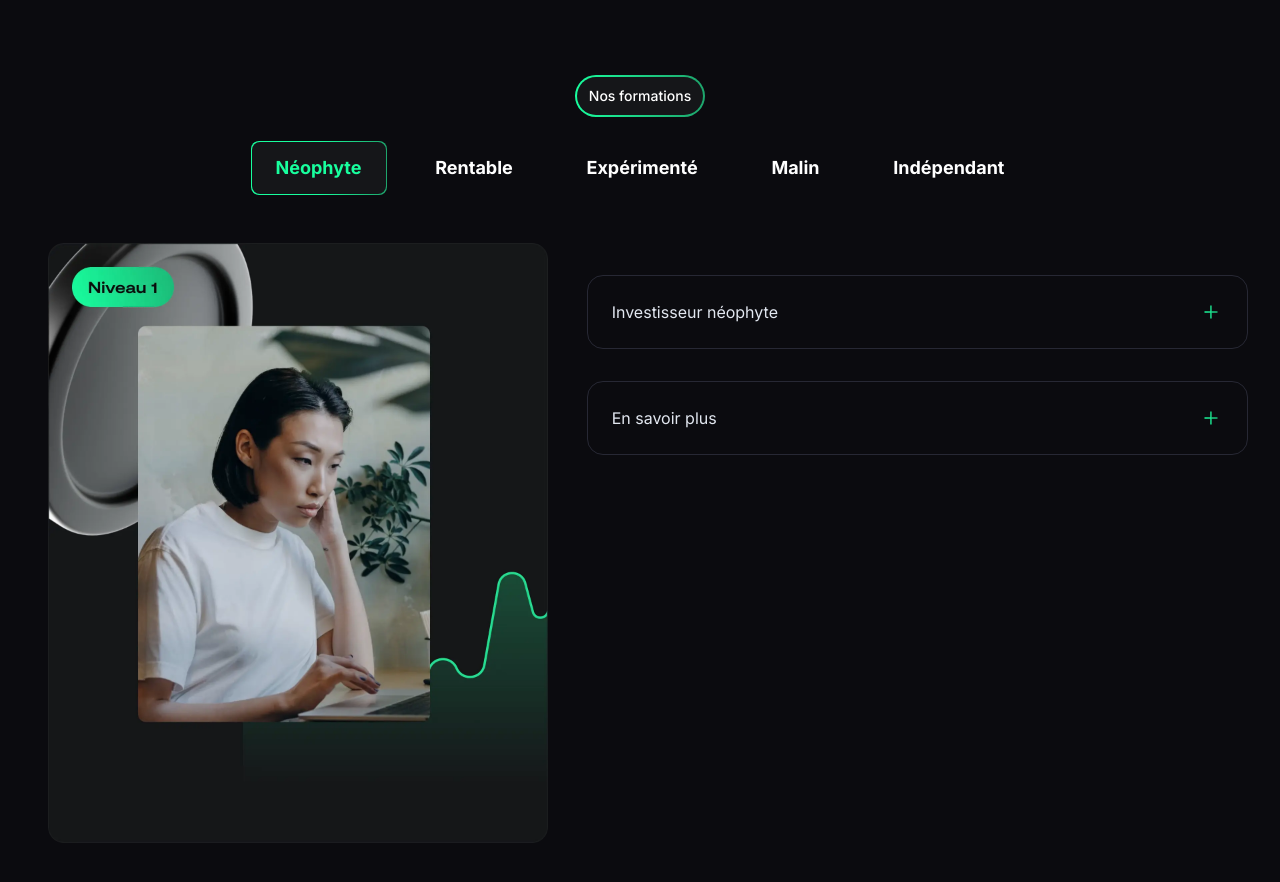
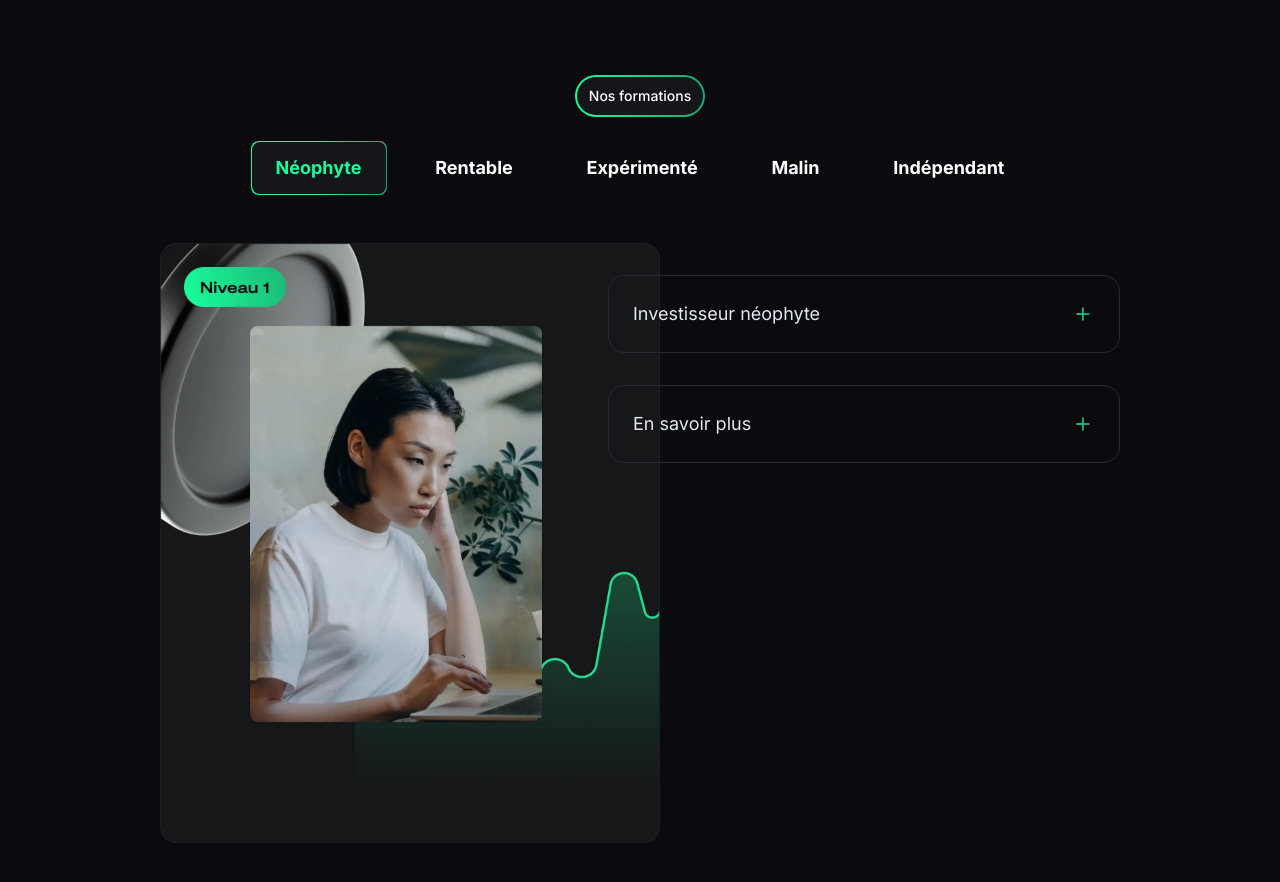
Before and after one commit to neharadialcode486/components-with-tailwind, a plain HTML site: page index.html in a window 1280 px wide. Drawn offline with nearby package versions, Linux system fonts and the light colour scheme.

Commit message:
updates done

```diff
--- a/index.html
+++ b/index.html
@@ -17,8 +17,8 @@
             sm: "600px",
             md: "728px",
             lg: "984px",
-            xl: "1240px",
-            "2xl": "1496px",
+            xl: "1320px",
+            "2xl": "1320px",
           },
         },
         extend: {}
@@ -78,15 +78,16 @@
       <div class="pt-10 pb-[70px] max-lg:pb-10">
         <!-- Content 1 -->
         <div id="content1" class="tabsInfo relative rounded-3xl">
-          <div class="flex max-lg:flex-col justify-center gap-12">
-            <div class="w-5/12 max-lg:w-full max-lg:flex max-lg:items-center max-lg:justify-center pl-4">
+          <div class="flex max-[1024px]:flex-col justify-center gap-12">
+            <div
+              class="w-5/12 max-[1024px]:w-full max-[1024px]:flex max-[1024px]:items-center max-[1024px]:justify-center">
               <img class="max-xl:w-full max-w-[500px]" src="./assets/images/webp/tab-1-img-1.webp" alt="image">
             </div>
             <div
-              class="w-7/12 max-lg:w-full max-lg:flex max-lg:items-center max-lg:justify-center max-lg:flex-col max-lg:pt-5 max-w-[764px] mt-8">
+              class="w-7/12 max-[1024px]:w-full max-[1024px]:flex max-[1024px]:items-center max-[1024px]:justify-center max-[1024px]:flex-col max-[1024px]:pt-5 max-w-[764px] mt-8">
               <div class="accordionItem border border-[#272834] rounded-2xl w-full max-w-[700px]">
                 <div class="accordionHeader cursor-pointer flex justify-between p-6 items-center">
-                  <div class="accordionHead text-[#E2E7F0]">
+                  <div class="accordionHead text-[#E2E7F0] text-lg">
                     Investisseur néophyte</div>
                   <img src="./assets/images/svg/plus.svg" alt="arrow"
                     class="transform transition-transform duration-300">
@@ -106,7 +107,7 @@
               </div>
               <div class="accordionItem border border-[#272834] rounded-2xl w-full max-w-[700px] mt-8">
                 <div class="accordionHeader cursor-pointer flex justify-between p-6 items-center">
-                  <div class="accordionHead text-[#E2E7F0]">
+                  <div class="accordionHead text-[#E2E7F0] text-lg">
                     En savoir plus</div>
                   <img src="./assets/images/svg/plus.svg" alt="arrow"
                     class="transform transition-transform duration-300">
```
Also changed, not shown: tab-two.html (+2 -2 lines).
